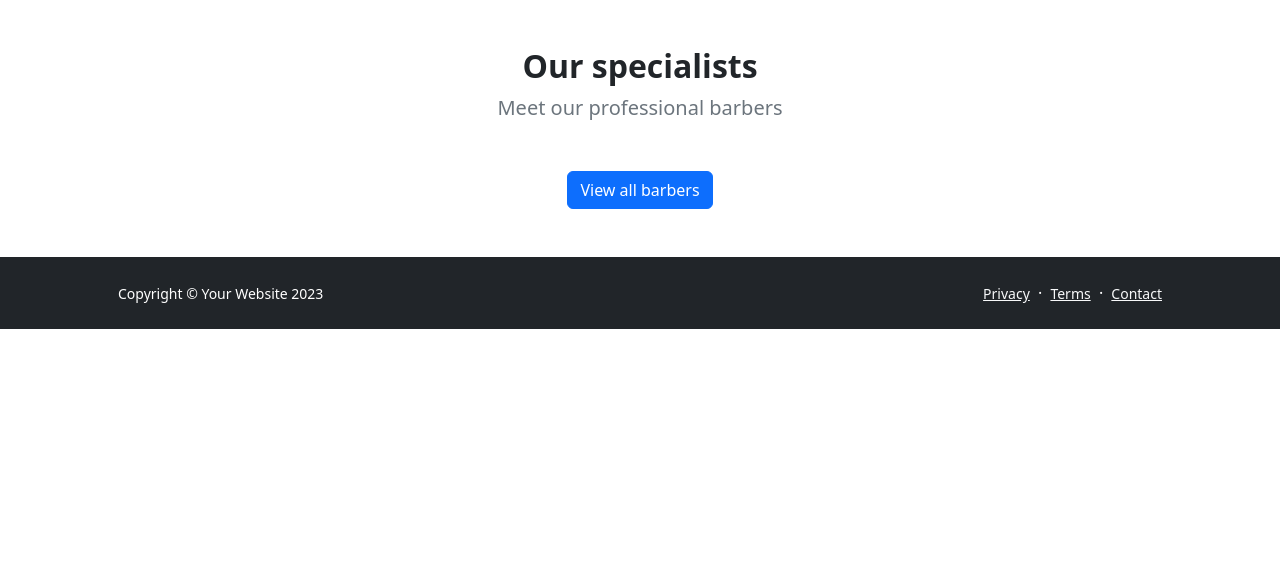
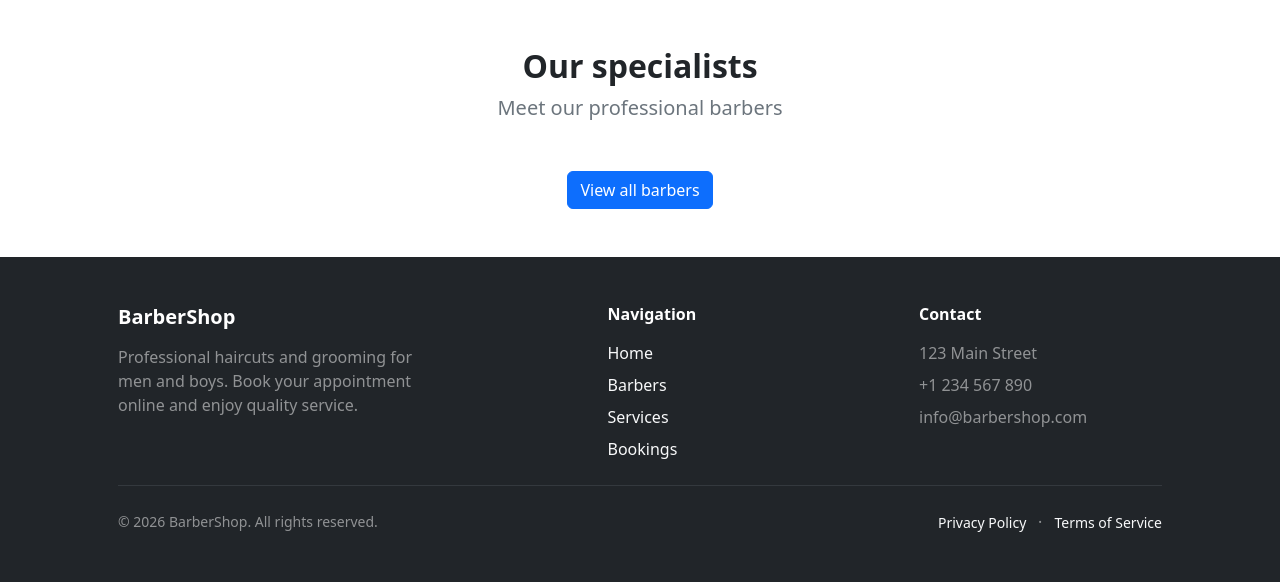
Before and after one commit to YanMarynets/barbershop-booking, a Django app: page / in a window 1280 px wide. Shown: the part 675-1257 px from the top of the page. Before the commit the page ends 1004 px from the top, so only its background shows below. Run offline with Django 5.2, Linux system fonts and the light colour scheme; data that the repository does not hold is empty; some libraries are stand-ins or nearby versions.

Commit message:
style: update footer

```diff
--- a/templates/includes/footer.html
+++ b/templates/includes/footer.html
@@ -1,14 +1,69 @@
-<footer class="bg-dark py-4 mt-auto">
-  <div class="container px-5">
-    <div class="row align-items-center justify-content-between flex-column flex-sm-row">
-      <div class="col-auto"><div class="small m-0 text-white">Copyright &copy; Your Website 2023</div></div>
-      <div class="col-auto">
-        <a class="link-light small" href="#!">Privacy</a>
-        <span class="text-white mx-1">&middot;</span>
-        <a class="link-light small" href="#!">Terms</a>
-        <span class="text-white mx-1">&middot;</span>
-        <a class="link-light small" href="#!">Contact</a>
-      </div>
+<footer class="bg-dark text-white py-5 mt-auto">
+    <div class="container px-5">
+        <div class="row g-4 justify-content-between">
+
+            <!-- Brand -->
+            <div class="col-lg-4 col-md-6">
+                <h5 class="fw-bold mb-3">BarberShop</h5>
+                <p class="text-white-50 mb-0">
+                    Professional haircuts and grooming for men and boys.
+                    Book your appointment online and enjoy quality service.
+                </p>
+            </div>
+
+            <!-- Navigation -->
+            <div class="col-6 col-lg-2 col-md-3">
+                <h6 class="fw-bold mb-3">Navigation</h6>
+                <ul class="list-unstyled mb-0">
+                    <li class="mb-2">
+                        <a href="#" class="link-light text-decoration-none">Home</a>
+                    </li>
+                    <li class="mb-2">
+                        <a href="#" class="link-light text-decoration-none">Barbers</a>
+                    </li>
+                    <li class="mb-2">
+                        <a href="#" class="link-light text-decoration-none">Services</a>
+                    </li>
+                    <li>
+                        <a href="#" class="link-light text-decoration-none">Bookings</a>
+                    </li>
+                </ul>
+            </div>
+
+            <!-- Contact -->
+            <div class="col-6 col-lg-3 col-md-3">
+                <h6 class="fw-bold mb-3">Contact</h6>
+                <p class="text-white-50 mb-2">
+                    123 Main Street
+                </p>
+                <p class="text-white-50 mb-2">
+                    +1 234 567 890
+                </p>
+                <p class="text-white-50 mb-0">
+                    info@barbershop.com
+                </p>
+            </div>
+
+        </div>
+
+        <hr class="border-secondary my-4">
+
+        <div class="row align-items-center justify-content-between">
+            <div class="col-auto">
+                <div class="small text-white-50">
+                    &copy; 2026 BarberShop. All rights reserved.
+                </div>
+            </div>
+
+            <div class="col-auto">
+                <a class="link-light small text-decoration-none" href="#">
+                    Privacy Policy
+                </a>
+                <span class="text-white-50 mx-2">&middot;</span>
+                <a class="link-light small text-decoration-none" href="#">
+                    Terms of Service
+                </a>
+            </div>
+        </div>
     </div>
-  </div>
 </footer>
```
